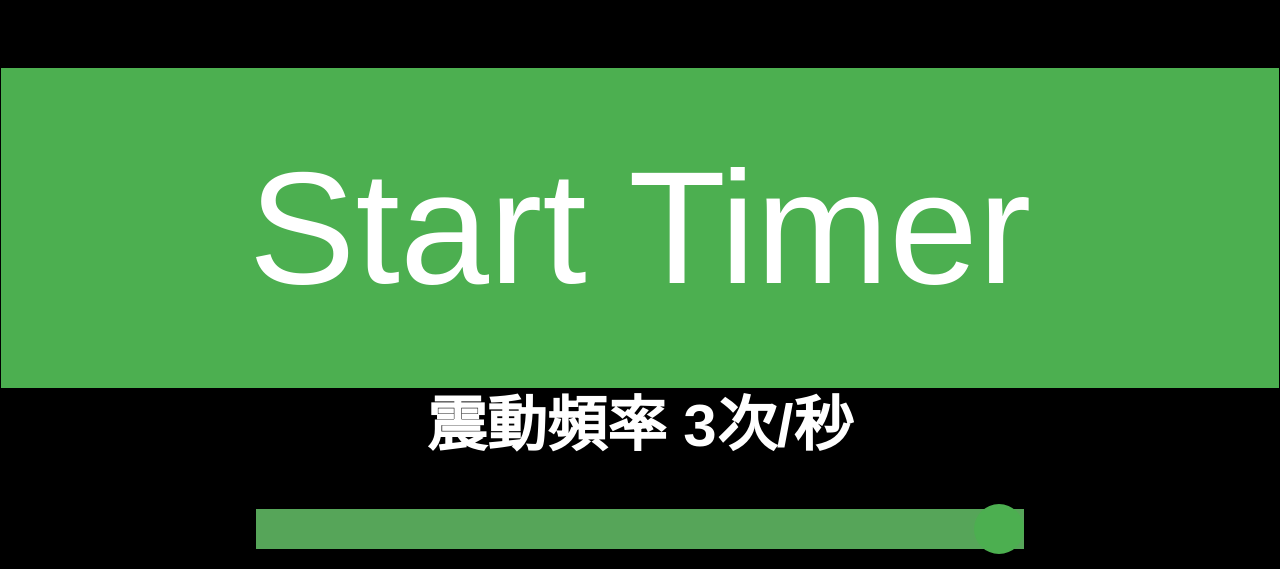
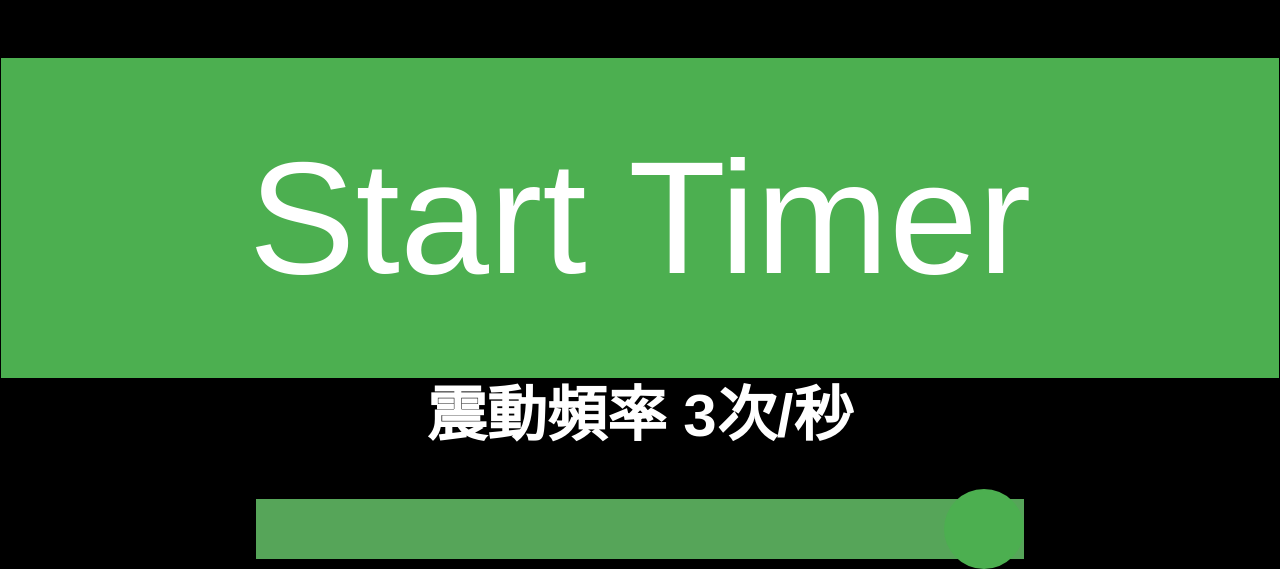
Before and after one commit to CharlotteFTSY/Timer, a plain HTML site: page index.html in a window 1280 px wide. Shown: the part 339-908 px from the top of the page. Drawn offline with nearby package versions, Linux system fonts and the light colour scheme.

Commit message:
Update index.html

```diff
--- a/index.html
+++ b/index.html
@@ -73,7 +73,7 @@
 input[type=range] {
   -webkit-appearance: none;
   width: 60%;
-  height: 40px;
+  height: 60px;
   background: #56a559;
   outline: none;
 }
@@ -81,16 +81,16 @@ input[type=range] {
 input[type=range]::-webkit-slider-thumb {
   -webkit-appearance: none;
   appearance: none;
-  width: 50px;
-  height: 50px;
+  width: 80px;
+  height: 80px;
   background: #4CAF50;
   cursor: pointer;
   border-radius: 50%;  /* 使滑塊成為圓形 */
 }
 
 input[type=range]::-moz-range-thumb {
-  width: 50px;
-  height: 50px;
+  width: 80px;
+  height: 80px;
   background: #4CAF50;
   cursor: pointer;
   border-radius: 50%;  /* 使滑塊成為圓形 */
```
